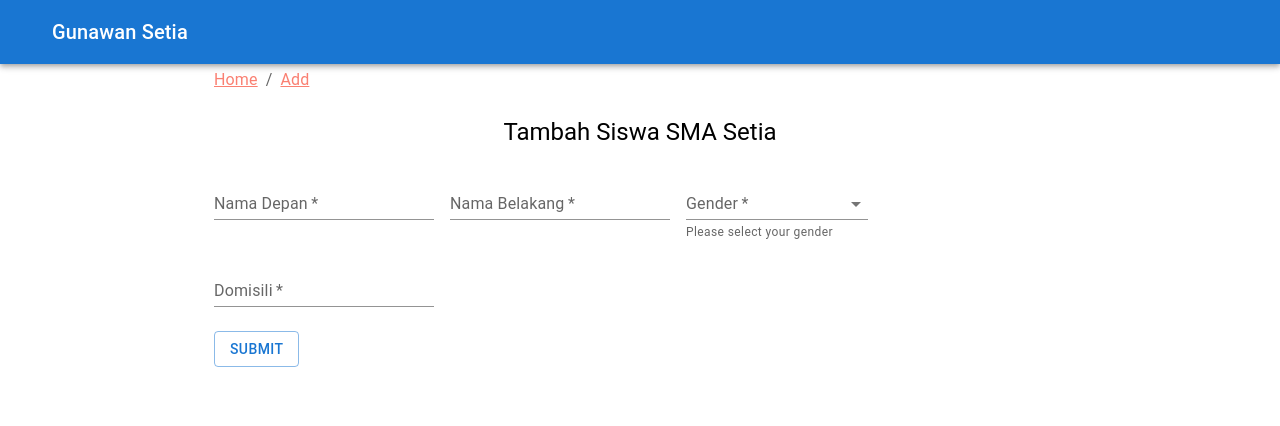
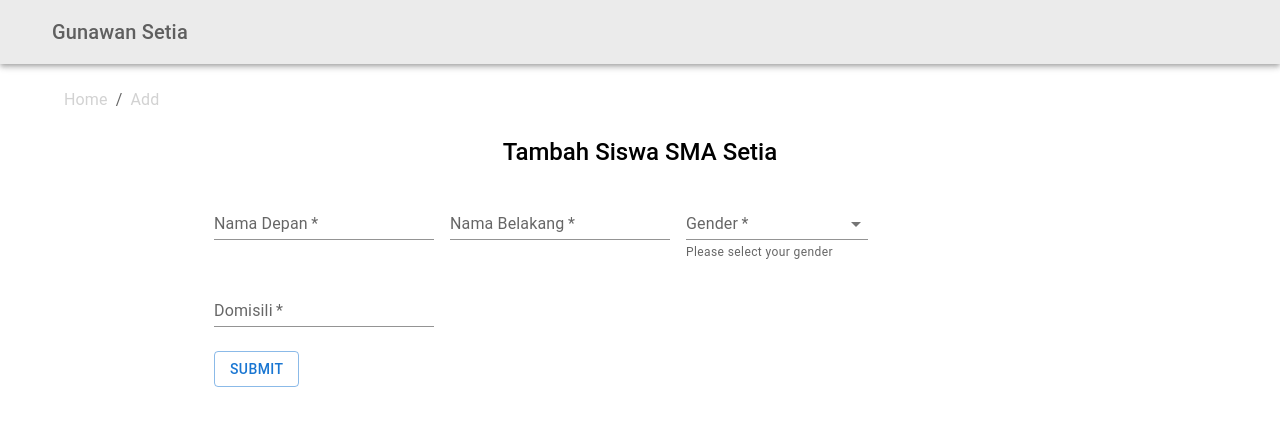
Before and after one commit to gunawansetia/tabel-siswa-sma, a React (Create React App) app: page /add in a window 1280 px wide. Shown: the top 426 px of the page. Built offline with nearby package versions, Linux system fonts and the light colour scheme.

Commit message:
change style, delete console.log

```diff
--- a/src/App.css
+++ b/src/App.css
@@ -3,7 +3,13 @@
 }
 
 .Link {
-  color: salmon;
+  color: rgb(210, 210, 210);
+  text-decoration: none;
+}
+
+.Link:hover {
+  color: rgb(77, 77, 77);
+  text-decoration: underline;
 }
 
 .App-logo {
--- a/src/App.js
+++ b/src/App.js
@@ -12,8 +12,8 @@ function App() {
   return (
     <BrowserRouter>
       <NavBar />
-      <Container maxWidth="md">
-        <Breadcrumbs aria-label="breadcrumb" sx={{ my: 0.5 }}>
+      <Container maxWidth="lg">
+        <Breadcrumbs aria-label="breadcrumb" sx={{ mt: 3 }}>
           <Link className="Link" to="/">
             Home
           </Link>
--- a/src/actions/index.js
+++ b/src/actions/index.js
@@ -9,7 +9,6 @@ export const fetchTable = () => {
     axios
       .get(Endpoint)
       .then(function (res) {
-        console.log(res);
         let result = res.data;
         dispatch(initData(result));
       })
--- a/src/component/AddSiswa.js
+++ b/src/component/AddSiswa.js
@@ -59,7 +59,7 @@ function AddSiswa({ dispatch }) {
           .then((data) => ({ status: res.status, body: data }))
           .then((obj) => {
             dispatch(addSiswa(obj.body));
-            console.log(obj.body);
+
             setOpen({ isOpen: true, text: obj.status, success: true });
           });
       })
@@ -73,7 +73,11 @@ function AddSiswa({ dispatch }) {
   return (
     <>
       <Container maxWidth="md">
-        <Typography variant="h5" sx={{ textAlign: "center", my: 3 }}>
+        <Typography
+          variant="h5"
+          fontWeight={500}
+          sx={{ textAlign: "center", my: 3 }}
+        >
           Tambah Siswa SMA Setia
         </Typography>
         <Alert
--- a/src/component/DeleteSiswa.js
+++ b/src/component/DeleteSiswa.js
@@ -23,7 +23,6 @@ function DeleteSiswa({ anId, open, setOpen }) {
           })
           .then((res) => ({ status: res.status, body: res.data }))
           .then((obj) => {
-            console.log(obj.body);
             setOpen(false);
             setOpenStatusDelete({ isOpen: true, text: obj.status });
           })
--- a/src/component/EditSiswa.js
+++ b/src/component/EditSiswa.js
@@ -71,9 +71,8 @@ function EditSiswa({ dispatch, id, items }) {
       })
       .then((res) => ({ status: res.status, body: res.data }))
       .then((obj) => {
-        console.log(items);
         dispatch(updateSiswa(obj.body));
-        console.log(obj.body);
+
         setOpen({ isOpen: true, text: obj.status });
       })
       .catch((err) => {
@@ -100,7 +99,11 @@ function EditSiswa({ dispatch, id, items }) {
   return (
     <>
       <Container maxWidth="md">
-        <Typography variant="h5" sx={{ textAlign: "center", my: 3 }}>
+        <Typography
+          variant="h5"
+          fontWeight={500}
+          sx={{ textAlign: "center", my: 3 }}
+        >
           Update Siswa SMA Setia
         </Typography>
         <Alert sx={{ display: open.isOpen ? "flex" : "none", mb: 3 }}>
--- a/src/component/NavBar.js
+++ b/src/component/NavBar.js
@@ -5,7 +5,7 @@ export default function NavBar() {
   return (
     <Box sx={{ flexGrow: 1 }}>
       <AppBar position="static">
-        <Toolbar>
+        <Toolbar sx={{ backgroundColor: "#ebebeb" }}>
           <IconButton
             size="large"
             edge="start"
@@ -13,7 +13,11 @@ export default function NavBar() {
             aria-label="menu"
             sx={{ mr: 2 }}
           ></IconButton>
-          <Typography variant="h6" component="div" sx={{ flexGrow: 1 }}>
+          <Typography
+            variant="h6"
+            component="div"
+            sx={{ color: "#5f5f5f", flexGrow: 1 }}
+          >
             Gunawan Setia
           </Typography>
         </Toolbar>
--- a/src/component/TableSiswa.js
+++ b/src/component/TableSiswa.js
@@ -56,7 +56,11 @@ function TableSiswa(props) {
       <DeleteSiswa anId={id} open={open} setOpen={setOpen} />
 
       <Container maxWidth="xl">
-        <Typography variant="h5" sx={{ textAlign: "center", my: 3 }}>
+        <Typography
+          variant="h5"
+          fontWeight={500}
+          sx={{ textAlign: "center", my: 3 }}
+        >
           Daftar Siswa SMA Setia
         </Typography>
         <Link style={{ textDecoration: "none" }} to="/add">
```
